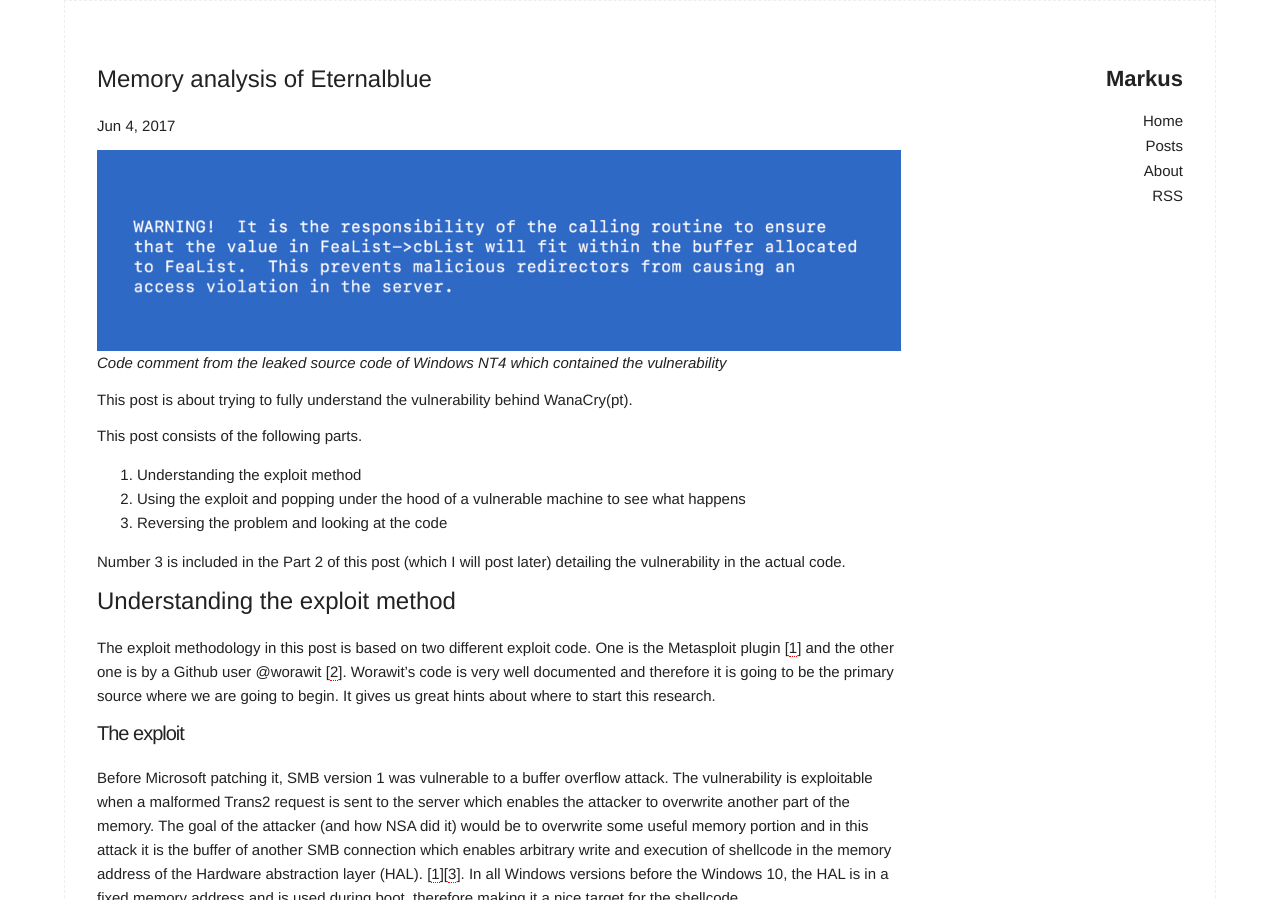
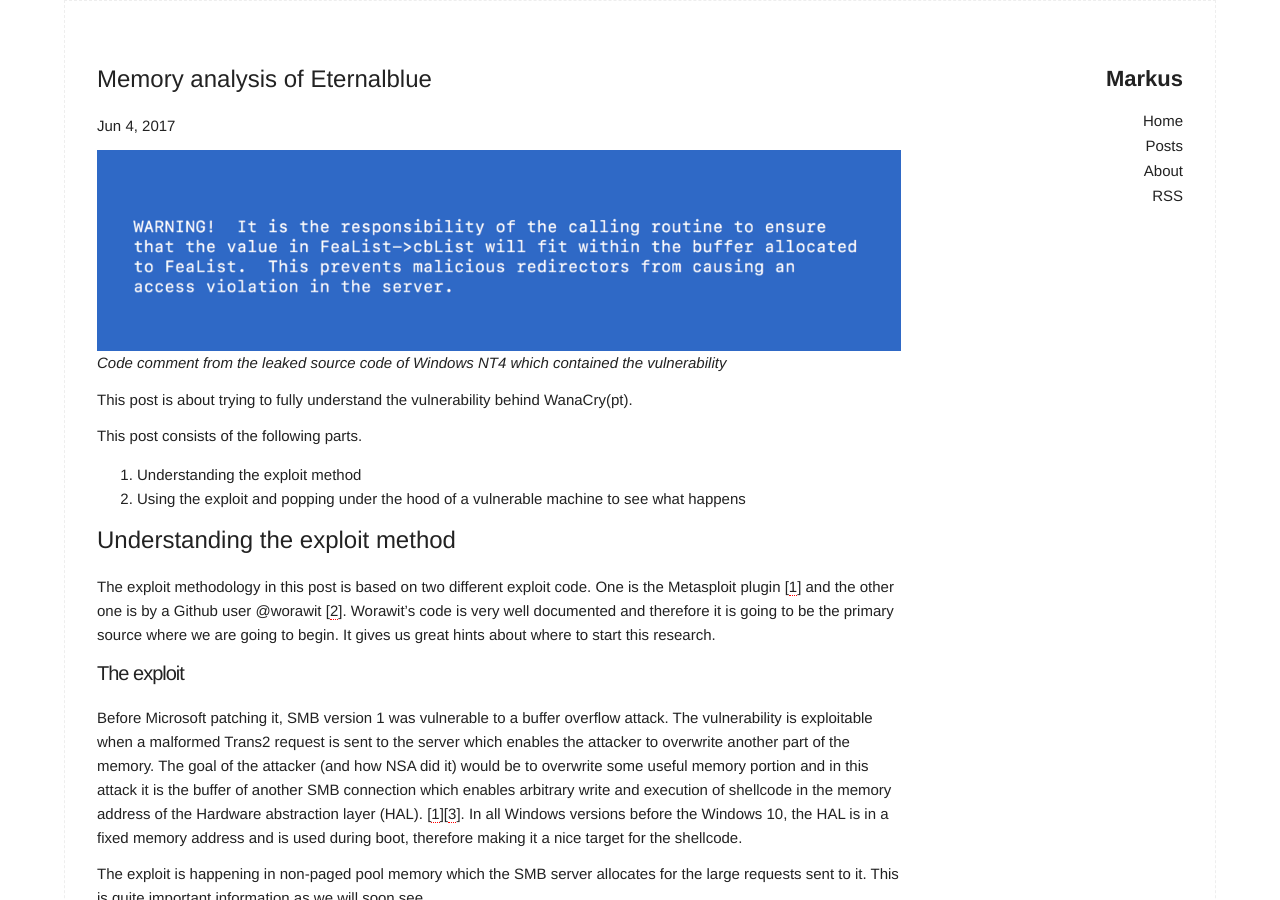
Before and after one commit to markusleh/markusleh.github.io, a Jekyll site: the page built from _posts/2017-06-04-eternalblue-smb.md, in a window 1280 px wide and 900 px high. Built offline with Jekyll 4.4.1, drawn with Linux system fonts in a browser that asks for light colours; comment, search, counter and statistics services are not loaded.

Commit message:
Small changes

```diff
--- a/_posts/2017-06-04-eternalblue-smb.md
+++ b/_posts/2017-06-04-eternalblue-smb.md
@@ -15,9 +15,6 @@ This post consists of the following parts.
 
 1. Understanding the exploit method
 2. Using the exploit and popping under the hood of a vulnerable machine to see what happens
-3. Reversing the problem and looking at the code
-
-Number 3 is included in the Part 2 of this post (which I will post later) detailing the vulnerability in the actual code.
 
 # Understanding the exploit method
 
```
